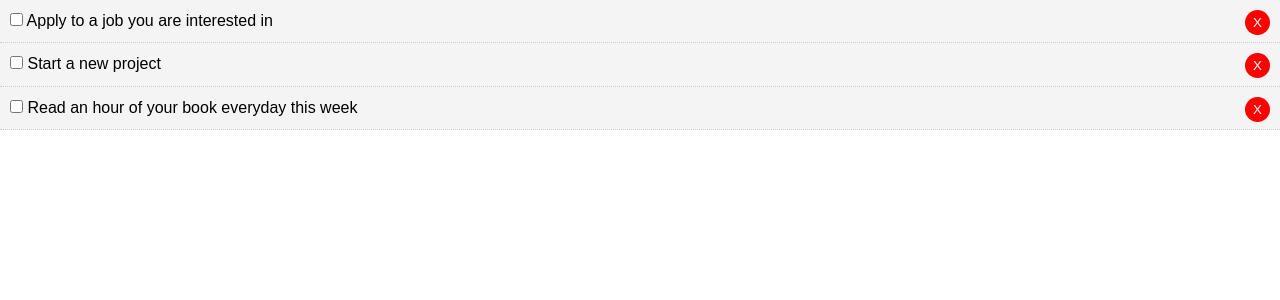
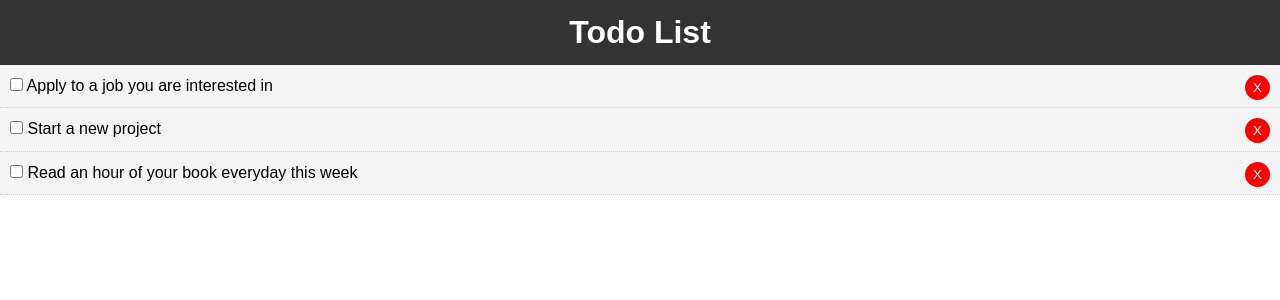
Before and after one commit to Fentonhaslam/react-Todo, a React (Create React App) app: page / in a window 1280 px wide. Shown: the top 300 px of the page. Built offline with nearby package versions, Linux system fonts and the light colour scheme.

Commit message:
created header component to main file with css

```diff
--- a/src/App.js
+++ b/src/App.js
@@ -1,4 +1,5 @@
 import React from 'react';
+import Header from './components/layout/Header';
 import Todos from './components/Todos';
 import './App.css';
 
@@ -46,6 +47,7 @@
     console.log(this.state.todos)
     return (
       <div className="App">
+        <Header />
         <Todos todos={this.state.todos} markComplete={this.markComplete} delTodo={this.delTodo} />
       </div>
     );
--- a/src/components/layout/Header.js
+++ b/src/components/layout/Header.js
@@ -0,0 +1,17 @@
+import React from 'react'
+
+function Header() {
+    return (
+        <header style={headerStyle}>
+            <h1>Todo List</h1>
+        </header>
+    )
+}
+const headerStyle = {
+    background: '#333',
+    color: '#fff',
+    textAlign: 'center',
+    padding: '10px'
+}
+
+export default Header
```
